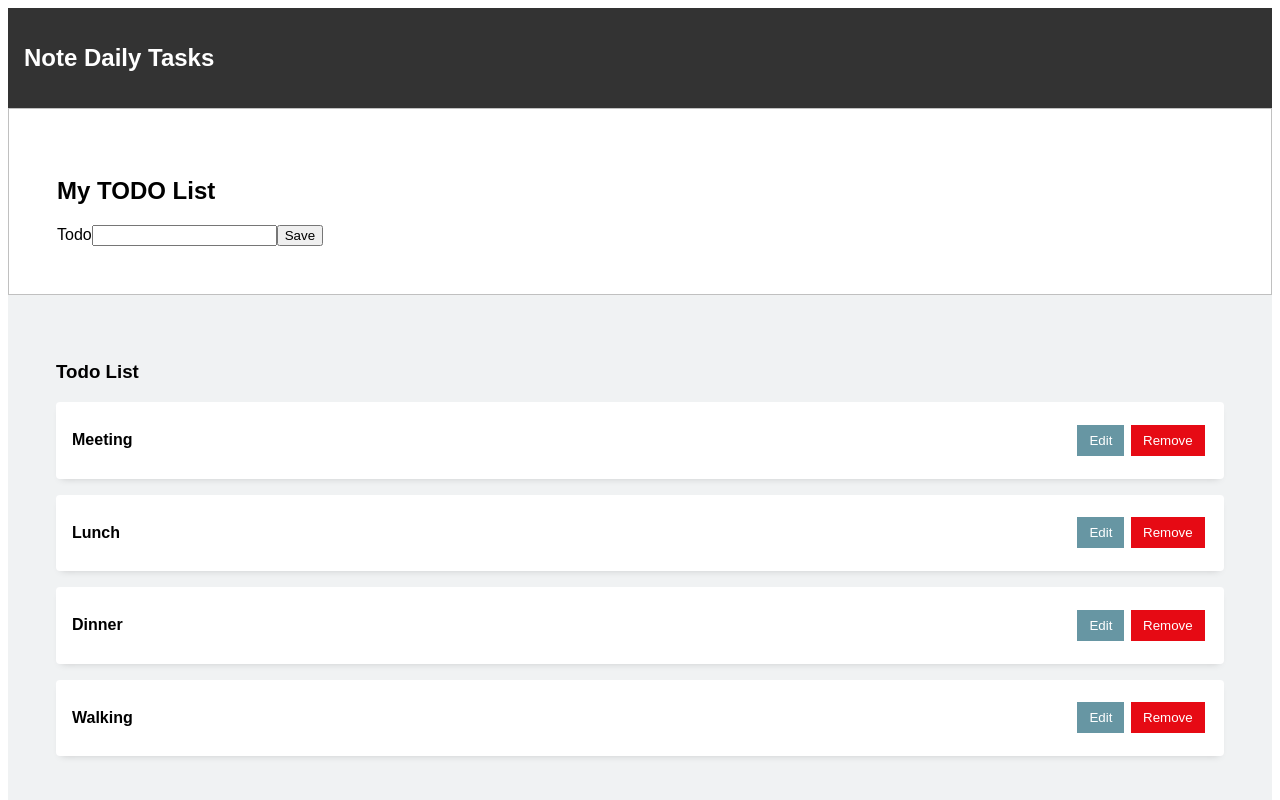
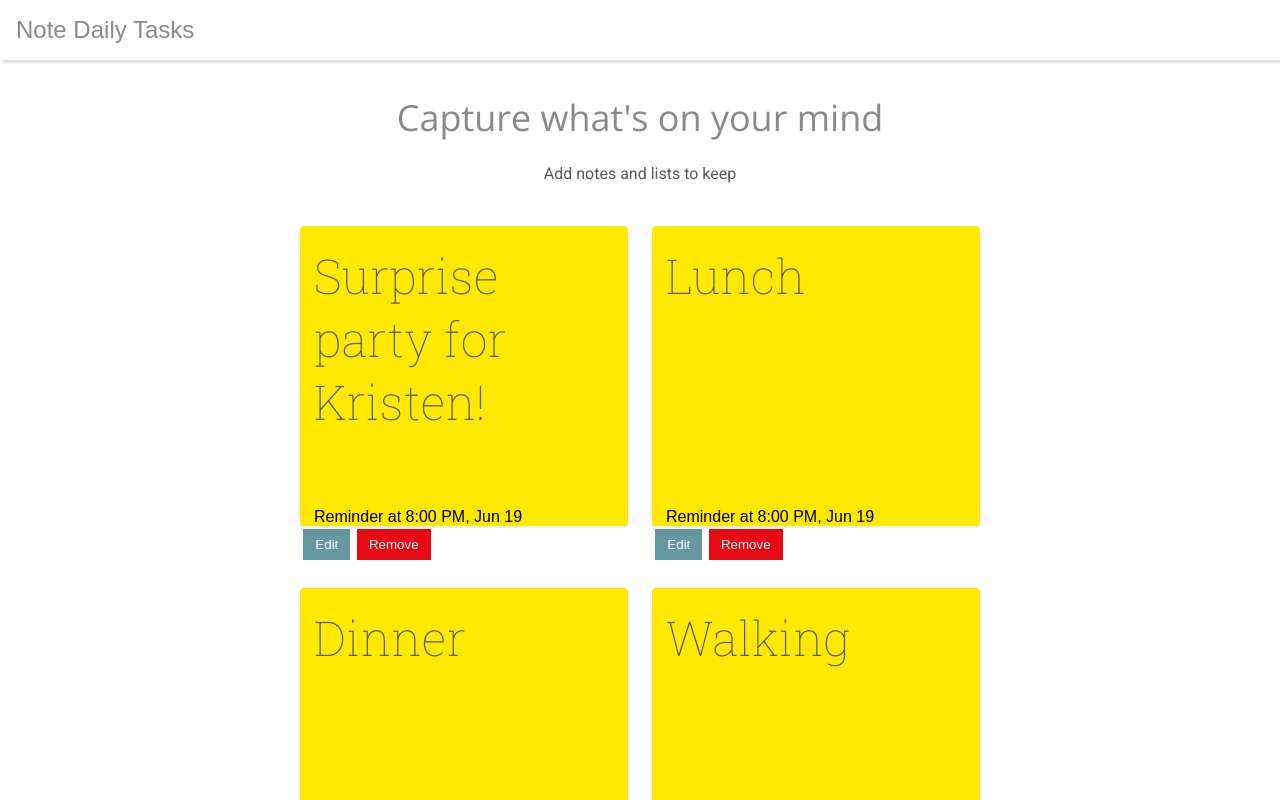
Before and after one commit to mikaeileghbal/mynotes, a React app: page / in a window 1280 px wide. Shown: the top 800 px of the page. Built offline with nearby package versions, Linux system fonts and the light colour scheme.

Commit message:
Add note styles

```diff
--- a/package.json
+++ b/package.json
@@ -14,8 +14,10 @@
     "@babel/preset-env": "^7.18.2",
     "@babel/preset-react": "^7.17.12",
     "babel-loader": "^8.2.5",
+    "css-loader": "^6.7.1",
     "react": "^18.2.0",
     "react-dom": "^18.2.0",
+    "style-loader": "^3.3.1",
     "webpack": "^5.73.0",
     "webpack-cli": "^4.10.0"
   },
--- a/src/App.js
+++ b/src/App.js
@@ -1,46 +1,9 @@
-import React, { createContext, useContext, useEffect, useState } from "react";
+import React from "react";
 import GlobalStyles from "./components/styles/GlobalStyles";
 
 import DataSource from "./api/dataSource";
 import { Header, Footer, Form, TodoList } from "./components";
-
-const TodoContext = createContext();
-export const useTodoContext = () => useContext(TodoContext);
-
-const TODOContext = ({ children }) => {
-  const [todos, setTodos] = useState([]);
-
-  const dataSource = new DataSource();
-
-  const add = (todo) => {
-    dataSource.Add(todo);
-    getAllTodos();
-  };
-
-  const remove = (id) => {
-    dataSource.Remove(id);
-    getAllTodos();
-  };
-
-  const edit = (todo) => {};
-
-  const setDone = (done) => {};
-
-  const getAllTodos = () => {
-    console.log("Loading data");
-    setTodos(dataSource.GetAll());
-  };
-
-  useEffect(() => {
-    getAllTodos();
-  }, []);
-
-  return (
-    <TodoContext.Provider value={{ todos, add, remove, edit, setDone }}>
-      {children}
-    </TodoContext.Provider>
-  );
-};
+import DataProvider from "./api/DataProvider";
 
 const App = () => {
   // const [todos, setTodos] = useState([]);
@@ -71,16 +34,16 @@ const App = () => {
   // }, []);
 
   return (
-    <TODOContext>
+    <DataProvider>
       <GlobalStyles>
         <Header />
         {/* <Form add={add} edit={edit} />
         <TodoList todos={todos} remove={remove} setDone={setDone} edit={edit} /> */}
-        <Form />
+        {/* <Form /> */}
         <TodoList />
         <Footer />
       </GlobalStyles>
-    </TODOContext>
+    </DataProvider>
   );
 };
 
--- /dev/null
+++ b/src/api/DataProvider.js
@@ -0,0 +1,42 @@
+import React, { createContext, useContext, useEffect, useState } from "react";
+import DataSource from "./dataSource";
+
+const TodoContext = createContext();
+export const useTodoContext = () => useContext(TodoContext);
+
+const DataProvider = ({ children }) => {
+  const [todos, setTodos] = useState([]);
+
+  const dataSource = new DataSource();
+
+  const add = (todo) => {
+    dataSource.Add(todo);
+    getAllTodos();
+  };
+
+  const remove = (id) => {
+    dataSource.Remove(id);
+    getAllTodos();
+  };
+
+  const edit = (todo) => {};
+
+  const setDone = (done) => {};
+
+  const getAllTodos = () => {
+    console.log("Loading data");
+    setTodos(dataSource.GetAll());
+  };
+
+  useEffect(() => {
+    getAllTodos();
+  }, []);
+
+  return (
+    <TodoContext.Provider value={{ todos, add, remove, edit, setDone }}>
+      {children}
+    </TodoContext.Provider>
+  );
+};
+
+export default DataProvider;
--- a/src/api/initialData.js
+++ b/src/api/initialData.js
@@ -1,7 +1,7 @@
 const data = [
   {
     id: 1,
-    text: "Meeting",
+    text: "Surprise party for Kristen!",
     done: false,
   },
   {
--- a/src/components/Form.js
+++ b/src/components/Form.js
@@ -1,5 +1,5 @@
 import React, { useEffect, useState } from "react";
-import { useTodoContext } from "../App";
+import { useTodoContext } from "../api/DataProvider";
 import FormStyles from "./styles/FormStyles";
 
 const Form = () => {
--- a/src/components/Header.js
+++ b/src/components/Header.js
@@ -4,7 +4,11 @@ import HeaderStyles from "./styles/HeaderStyles";
 const Header = () => {
   return (
     <HeaderStyles>
-      <h2>Note Daily Tasks</h2>
+      <header>Note Daily Tasks</header>
+      <section>
+        <h2>Capture what's on your mind</h2>
+        <p>Add notes and lists to keep</p>
+      </section>
     </HeaderStyles>
   );
 };
--- a/src/components/TodoList.js
+++ b/src/components/TodoList.js
@@ -1,15 +1,16 @@
 import React from "react";
-import { useTodoContext } from "../App";
+import { useTodoContext } from "../api/DataProvider";
 import TodoStyles from "./styles/TodoStyles";
 
 const TodoList = () => {
   const { todos } = useTodoContext();
   return (
     <TodoStyles>
-      <h3>Todo List</h3>
+      <div className="row">
         {todos.map((todo) => (
           <TodoItem key={todo.text} todo={todo} />
         ))}
+      </div>
     </TodoStyles>
   );
 };
@@ -20,9 +21,11 @@ const TodoItem = ({ todo }) => {
   const { edit, remove, setDone } = useTodoContext();
 
   return (
+    <div>
       <div className="todo">
         <h4>{todo.text} </h4>
-      <div>
+        <div className="footer">Reminder at 8:00 PM, Jun 19</div>
+      </div>
       <button
         type="button"
         className="btn btn-warning"
@@ -38,6 +41,5 @@ const TodoItem = ({ todo }) => {
         Remove
       </button>
     </div>
-    </div>
   );
 };
--- a/src/components/styles/HeaderStyles.js
+++ b/src/components/styles/HeaderStyles.js
@@ -1,9 +1,38 @@
 import styled from "styled-components";
 
 const HeaderStyles = styled.div`
-  background-color: #333;
-  color: white;
-  padding: 1em;
+  header {
+    background-color: white;
+    color: #8a8a8a;
+    padding: 1rem;
+    box-shadow: 3px 3px 2px rgba(0, 0, 0, 0.13);
+    font-size: 24px;
+    position: fixed;
+    width: 100%;
+  }
+
+  section {
+    text-align: center;
+    padding-top: 3em;
+  }
+
+  h2 {
+    font-family: "Open Sans", sans-serif;
+    color: #8a8a8a;
+    font-size: 36px;
+    font-weight: 300;
+    padding: 45px 0 22px;
+  }
+
+  p {
+    font-family: "Roboto", sans-serif;
+    color: #595959;
+    font-size: 16px;
+    font-weight: 400;
+    margin: 0 0 10px;
+    padding: 0 0 25px;
+    -webkit-font-smoothing: antialiased;
+  }
 `;
 
 export default HeaderStyles;
--- a/src/components/styles/TodoStyles.js
+++ b/src/components/styles/TodoStyles.js
@@ -1,20 +1,38 @@
 import styled from "styled-components";
 
 const TodoStyles = styled.section`
-  padding: 3rem;
-  background-color: rgb(240, 242, 243);
+  padding: 0.5em 5em;
 
+  .row {
+    margin: 0 auto;
+    padding: 0 10em;
+    display: grid;
+    grid-template-columns: 1fr 1fr;
+    gap: 1.5em;
+    max-width: 1000px;
+  }
   .todo {
-    margin: 1em 0;
-    padding: 0.5em 1em;
-    box-shadow: 0 4px 8px -5px rgba(0, 0, 0, 0.2);
-    background-color: white;
+    background-color: #ffe900;
+    height: 300px;
+    padding: 18px 30px 0 14px;
+    box-shadow: 0 2px 1px rgba(0, 0, 0, 0.08);
     border-radius: 0.25em;
     display: flex;
-    align-items: center;
+    flex-direction: column;
     justify-content: space-between;
+    transition: height 0.2s cubic-bezier(0.42, 0, 0.56, 1.46),
+      padding-top 0.3s cubic-bezier(0.42, 0, 0.56, 1.46) !important;
   }
 
+  h4 {
+    font-family: "Roboto Slab", sans-serif;
+    font-weight: lighter;
+    font-size: 48px;
+    color: #595959;
+  }
+
+  .footer {
+  }
   .btn {
     padding: 8px 12px;
     border: none;
@@ -28,6 +46,15 @@ const TodoStyles = styled.section`
   .btn-danger {
     background-color: rgb(230, 10, 20);
   }
+
+  .note {
+    border-top-color: rgba(0, 0, 0, 0.0980392);
+    border-top-style: dotted;
+    border-top-width: 2px;
+
+    background-color: #ffe900;
+    box-shadow: 0 2px 1px rgb(0 0 0 / 8%);
+  }
 `;
 
 export default TodoStyles;
--- a/src/index.js
+++ b/src/index.js
@@ -2,6 +2,7 @@ import React from "react";
 import ReactDOM from "react-dom/client";
 
 import App from "./App";
+import "./styles/global.css";
 
 const root = ReactDOM.createRoot(document.getElementById("root"));
 
--- /dev/null
+++ b/src/styles/global.css
@@ -0,0 +1,14 @@
+@import url("https://fonts.googleapis.com/css2?family=Nunito:ital,wght@0,200;0,300;0,400;0,500;0,600;0,700;0,900;1,200&family=Roboto:wght@100;300;400;500;700&display=swap");
+@import url("https://fonts.googleapis.com/css2?family=Nunito:ital,wght@0,200;0,300;0,400;0,500;0,600;0,700;0,900;1,200&family=Roboto+Slab:wght@100;200;300;400;500&display=swap");
+@import url("https://fonts.googleapis.com/css2?family=Nunito:ital,wght@0,200;0,300;0,400;0,500;0,600;0,700;0,900;1,200&family=Open+Sans:wght@300;400;500;600;700&display=swap");
+
+*,
+::before,
+::after {
+  margin: 0;
+  padding: 0;
+  box-sizing: border-box;
+}
+
+section {
+}
--- a/webpack.config.js
+++ b/webpack.config.js
@@ -21,6 +21,10 @@ module.exports = {
           },
         },
       },
+      {
+        test: /\.css$/i,
+        use: ["style-loader", "css-loader"],
+      },
     ],
   },
 };
```
Also changed, not shown: 1 other file (tests, documents, lock files or other folders). Lines whose indentation alone changed are shown as unchanged.
